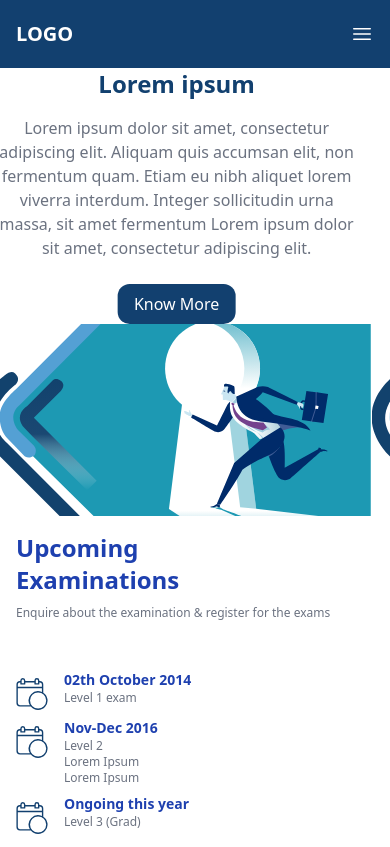
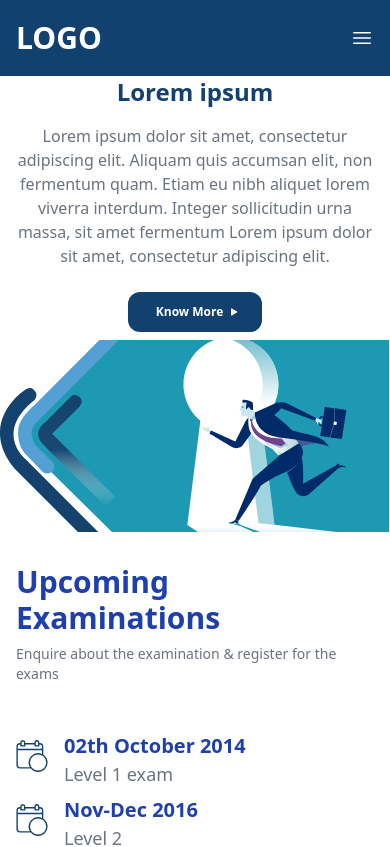
Before and after one commit to AnishRane13/Togglehead, a React (Create React App) app: page / in a window 390 px wide. Shown: the top 847 px of the page. Built offline with nearby package versions, Linux system fonts and the light colour scheme.

Commit message:
Minute changes pending

```diff
--- a/src/components/Navbar.jsx
+++ b/src/components/Navbar.jsx
@@ -4,6 +4,7 @@ import { ChevronDownIcon, MagnifyingGlassIcon, Bars3Icon, XMarkIcon } from '@her
 
 const Navbar = () => {
   const [isOpen, setIsOpen] = useState(false); // State for mobile menu
+  const [dropdownOpen, setDropdownOpen] = useState({}); // State for each dropdown
 
   const menuItems = [
     { name: 'Qualifications', options: ['Option 1', 'Option 2', 'Option 3'] },
@@ -18,25 +19,26 @@ const Navbar = () => {
     setIsOpen(!isOpen);
   };
 
-  // Function to close mobile menu
-  const closeMobileMenu = () => {
-    setIsOpen(false);
+  // Function to toggle dropdown menu
+  const toggleDropdown = (index) => {
+    setDropdownOpen((prev) => ({
+      ...prev,
+      [index]: !prev[index],
+    }));
   };
 
   return (
-    <nav className="bg-[#12406F] px-4 py-5">
+    <nav className="bg-[#12406F] pl-4 md:pl-24 pr-4 py-5"> {/* Responsive padding */}
       <div className="container mx-auto flex justify-between items-center">
-        <div className="text-white font-bold text-xl">LOGO</div>
+        <div className="text-white font-bold text-3xl">LOGO</div>
         {/* Desktop Menu */}
-        <div className="hidden md:flex space-x-6 items-center text-sm">
-          {menuItems.map((item) => (
-            <Menu as="div" className="relative inline-block text-left" key={item.name}>
+        <div className="hidden md:flex space-x-4 items-center text-sm"> {/* Reduced spacing */}
+          {menuItems.map((item, index) => (
+            <Menu as="div" className="relative inline-block text-left font-semibold" key={item.name}>
               <div>
-                <Menu.Button
-                  className="inline-flex justify-center w-full text-white hover:text-gray-300 transition duration-300"
-                >
+                <Menu.Button className="inline-flex justify-center w-full text-white hover:text-gray-300 transition duration-300">
                   {item.name}
-                  <ChevronDownIcon className="w-4 h-4 ml-1 -mr-1" aria-hidden="true" />
+                  <ChevronDownIcon className="w-4 h-4 ml-1 -mr-1 mt-1 font-semibold" aria-hidden="true" />
                 </Menu.Button>
               </div>
               <Transition
@@ -48,63 +50,7 @@ const Navbar = () => {
                 leaveFrom="opacity-100 scale-100 translate-y-0"
                 leaveTo="opacity-0 scale-95 -translate-y-1"
               >
-                <Menu.Items className="origin-top-right absolute mt-2 w-48 rounded-md shadow-lg bg-white ring-1 ring-black ring-opacity-5 focus:outline-none">
-                  <div className="py-1">
-                    {item.options.map((option, index) => (
-                      <Menu.Item key={index}>
-                        {({ active }) => (
-                          <a
-                            href="/"
-                            className={`${
-                              active ? 'bg-gray-100 text-gray-900' : 'text-gray-700'
-                            } block px-4 py-2 text-sm transition duration-150`}
-                          >
-                            {option}
-                          </a>
-                        )}
-                      </Menu.Item>
-                    ))}
-                  </div>
-                </Menu.Items>
-              </Transition>
-            </Menu>
-          ))}
-          <div className="flex items-center space-x-4">
-            <MagnifyingGlassIcon className="w-4 h-4 text-white hover:text-gray-300 transition duration-300" />
-            <button className="bg-white text-blue-800 px-3 py-1 rounded hover:bg-gray-100 transition duration-300">Enrolment</button>
-          </div>
-        </div>
-        {/* Mobile Menu */}
-        <div className="md:hidden flex items-center">
-          <button onClick={toggleMobileMenu} className="text-white focus:outline-none">
-            {isOpen ? <XMarkIcon className="w-6 h-6" /> : <Bars3Icon className="w-6 h-6" />}
-          </button>
-        </div>
-      </div>
-      {/* Mobile Menu Items */}
-      {isOpen && (
-        <div className="md:hidden">
-          {menuItems.map((item, index) => (
-            <Menu as="div" className="relative inline-block text-left w-full" key={item.name}>
-              <div>
-                <Menu.Button
-                  className="inline-flex justify-between w-full text-white px-4 py-2 bg-blue-800 hover:bg-blue-700 transition duration-300"
-                >
-                  {item.name}
-                  <ChevronDownIcon className="w-4 h-4 ml-2 -mr-1" aria-hidden="true" />
-                </Menu.Button>
-              </div>
-              <Transition
-                show={isOpen}
-                as={Fragment}
-                enter="transition ease-out duration-200 transform"
-                enterFrom="opacity-0 scale-95 -translate-y-1"
-                enterTo="opacity-100 scale-100 translate-y-0"
-                leave="transition ease-in duration-150 transform"
-                leaveFrom="opacity-100 scale-100 translate-y-0"
-                leaveTo="opacity-0 scale-95 -translate-y-1"
-              >
-                <Menu.Items className="origin-top-right absolute mt-2 w-full rounded-md shadow-lg bg-white ring-1 ring-black ring-opacity-5 focus:outline-none">
+                <Menu.Items className="origin-top-right absolute mt-2 w-48 rounded-md shadow-lg bg-white ring-1 ring-black ring-opacity-5 focus:outline-none z-50">
                   <div className="py-1">
                     {item.options.map((option, optionIndex) => (
                       <Menu.Item key={optionIndex}>
@@ -125,9 +71,48 @@ const Navbar = () => {
               </Transition>
             </Menu>
           ))}
-          <div className="flex items-center space-x-4 px-4 py-2">
+          <div className="flex items-center space-x-3"> {/* Reduced spacing */}
+            <MagnifyingGlassIcon className="w-4 h-4 text-white hover:text-gray-300 transition duration-300" />
+            <button className="bg-white text-[#12406F] px-4 py-3 rounded-xl hover:bg-gray-100 transition duration-300 font-semibold">Enrolment</button>
+          </div>
+        </div>
+        {/* Mobile Menu */}
+        <div className="md:hidden flex items-center">
+          <button onClick={toggleMobileMenu} className="text-white focus:outline-none">
+            {isOpen ? <XMarkIcon className="w-6 h-6" /> : <Bars3Icon className="w-6 h-6" />}
+          </button>
+        </div>
+      </div>
+      {/* Mobile Menu Items */}
+      {isOpen && (
+        <div className="md:hidden px-4"> {/* Reduced padding to mobile menu */}
+          {menuItems.map((item, index) => (
+            <div key={item.name}>
+              <button
+                onClick={() => toggleDropdown(index)}
+                className="flex justify-between w-full text-white px-4 py-2 bg-blue-800 hover:bg-blue-700 transition duration-300"
+              >
+                {item.name}
+                <ChevronDownIcon className="w-4 h-4 ml-2 -mr-1" aria-hidden="true" />
+              </button>
+              {dropdownOpen[index] && (
+                <div className="bg-white z-50">
+                  {item.options.map((option, optionIndex) => (
+                    <a
+                      key={optionIndex}
+                      href="/"
+                      className="block px-4 py-2 text-sm text-gray-700 hover:bg-gray-100 transition duration-150"
+                    >
+                      {option}
+                    </a>
+                  ))}
+                </div>
+              )}
+            </div>
+          ))}
+          <div className="flex items-center space-x-3 px-4 py-2"> {/* Reduced spacing */}
             <MagnifyingGlassIcon className="w-5 h-5 text-white" />
-            <button className="bg-white text-blue-800 px-4 py-2 rounded w-full hover:bg-gray-100 transition duration-300">Enrolment</button>
+            <button className="bg-white text-blue-800 px-4 py-2 rounded w-40 hover:bg-gray-100 transition duration-300">Enrolment</button>
           </div>
         </div>
       )}
--- a/src/components/SlideShow.jsx
+++ b/src/components/SlideShow.jsx
@@ -1,5 +1,6 @@
 import React, { useState, useEffect } from 'react';
 import background from '../assets/Slide.svg'; // Adjust the path accordingly
+import TriangleIcon from '../assets/Triangle.png';
 
 const slides = [
   { id: 1, title: 'Lorem ipsum', content: 'Lorem ipsum dolor sit amet, consectetur adipiscing elit. Aliquam quis accumsan elit, non fermentum quam. Etiam eu nibh aliquet lorem viverra interdum. Integer sollicitudin urna massa, sit amet fermentum Lorem ipsum dolor sit amet, consectetur adipiscing elit.' },
@@ -14,7 +15,7 @@ const Slideshow = () => {
   useEffect(() => {
     const interval = setInterval(() => {
       setCurrentSlide((prevSlide) => (prevSlide + 1) % slides.length);
-    }, 3000); // Change slide every 3 seconds
+    }, 5000); // Change slide every 3 seconds
 
     return () => clearInterval(interval);
   }, []);
@@ -28,7 +29,20 @@ const Slideshow = () => {
               <div className="max-w-lg px-4 text-center lg:text-left">
                 <h2 className="text-2xl lg:text-4xl font-bold text-[#12406F]">{slide.title}</h2>
                 <p className="text-gray-500 mt-4">{slide.content}</p>
-                <button className="mt-6 px-4 py-2 bg-[#12406F] text-white rounded-xl">Know More</button>
+                <div className="flex justify-center lg:justify-start">
+                  <button
+                    type="submit"
+                    className="flex items-center bg-[#12406F] text-white p-2 rounded-xl hover:bg-[#0E3557] transition-colors duration-300 text-xs font-semibold mt-6 px-6 py-3 pl-7 mb-2"
+                    style={{ minWidth: '120px' }}
+                  >
+                    Know More
+                    <img
+                      src={TriangleIcon}
+                      alt="Triangle"
+                      className="ml-2 h-2"
+                    />
+                  </button>
+                </div>
               </div>
               <div className="w-full lg:w-2/5 h-full flex items-center justify-center">
                 <img src={background} alt="background" className="w-full lg:w-auto h-48 lg:h-full object-cover" />
--- a/src/components/SliderComponent1.jsx
+++ b/src/components/SliderComponent1.jsx
@@ -15,7 +15,7 @@ const SliderComponent = () => {
   const settings = {
     infinite: true,
     speed: 500,
-    slidesToShow: 3.5, // Show approximately 3.5 slides
+    slidesToShow: 3, // Show approximately 3.5 slides
     slidesToScroll: 1,
     responsive: [
       {
@@ -46,7 +46,7 @@ const SliderComponent = () => {
 
   return (
     <div className="bg-white py-12 overflow-hidden">
-      <div className="max-w-7xl mx-auto px-2 sm:px-4 lg:px-6">
+      <div className="max-w-full mx-auto px-2 sm:px-4 lg:px-24">
         <Slider {...settings} className="-mx-2">
           {sliderData.map((item, index) => (
             <div key={index} className="p-2">
--- a/src/components/Statistics.jsx
+++ b/src/components/Statistics.jsx
@@ -9,7 +9,7 @@ const statisticsData = [
 
 const Statistics = () => {
   return (
-    <div className="bg-[#F6F6F6] py-12">
+    <div className="bg-[#F6F6F6] py-4">
       <div className="max-w-8xl mx-auto px-4 sm:px-6 lg:px-24 text-xs">
         <div className="grid grid-cols-1 md:grid-cols-2 lg:grid-cols-4 gap-8">
           {statisticsData.map((stat, index) => (
--- a/src/components/SubscribeForm.jsx
+++ b/src/components/SubscribeForm.jsx
@@ -4,7 +4,7 @@ import TriangleIcon from '../assets/Triangle.png';
 
 const SubscribeForm = () => {
   return (
-    <div className="max-w-7xl mx-auto px-4 sm:px-6 lg:px-24 bg-white shadow-lg rounded-lg overflow-hidden mt-8">
+    <div className="max-w-full mx-auto px-4 sm:px-6 lg:px-16 bg-white shadow-lg rounded-lg overflow-hidden mt-8">
       <div className="md:flex md:items-center">
         <div className="p-6 md:w-7/12 pr-28">
           <h2 className="text-2xl font-bold mb-2">Subscribe</h2>
--- a/src/components/Upcoming.jsx
+++ b/src/components/Upcoming.jsx
@@ -9,23 +9,23 @@ const UpcomingExaminations = () => {
   ];
 
   return (
-    <div className="max-w-8xl mx-auto px-4 sm:px-6 lg:px-24 text-xs leading-normal bg-white mt-4">
-      <div className="max-w-7xl mx-auto flex flex-col md:flex-row">
+    <div className="max-w-full mx-auto px-4 sm:px-6 lg:px-24 text-xs leading-normal bg-white mt-8">
+      <div className="max-w-fukk mx-auto flex flex-col md:flex-row">
         <div className="md:w-1/4 mb-4 md:mb-0">
-          <h2 className="text-2xl font-semibold text-blue-800 text-left">Upcoming</h2>
-          <h2 className="text-2xl font-semibold text-blue-800 text-left">Examinations</h2>
-          <p className="text-gray-500 mt-2 text-left lg:pr-16">Enquire about the examination & register for the exams</p>
+          <h2 className="text-3xl font-semibold text-blue-800 text-left">Upcoming</h2>
+          <h2 className="text-3xl font-semibold text-blue-800 text-left">Examinations</h2>
+          <p className="text-gray-500 mt-2 text-left lg:pr-16 text-sm">Enquire about the examination & register for the exams</p>
         </div>
         {/* Add a faint line separator */}
-        <div className="border-l border-gray-300 my-4 md:my-0 md:-ml-3 md:mr-12"></div>
+        <div className="border-l border-gray-300 my-4 md:my-0 md:-ml-3 md:mr-8"></div>
         <div className="md:w-3/4 grid grid-cols-1 md:grid-cols-3 gap-2">
           {exams.map((exam, index) => (
             <div key={index} className="flex items-start text-left">
               <img src={CalendarIcon} alt="Calendar" className="w-8 h-8 text-blue-800 mr-4 mt-2" />
               <div>
-                <p className="text-blue-800 font-semibold text-sm">{exam.date}</p>
-                <p className="text-gray-500 text-xs">{exam.level}</p>
-                {exam.details && <p className="text-gray-500 whitespace-pre-line text-xs">{exam.details}</p>}
+                <p className="text-blue-800 font-semibold text-xl">{exam.date}</p>
+                <p className="text-gray-500 text-lg">{exam.level}</p>
+                {exam.details && <p className="text-gray-500 whitespace-pre-line text-lg">{exam.details}</p>}
               </div>
             </div>
           ))}
--- a/tailwind.config.js
+++ b/tailwind.config.js
@@ -5,10 +5,13 @@ module.exports = {
   ],
   theme: {
     extend: {
+      maxWidth: {
+        '9xl': '90rem', // Add this line
+      },
       margin: {
         '0.5': '0.5rem',
       },
     },
   },
   plugins: [],
-};
+}
```
